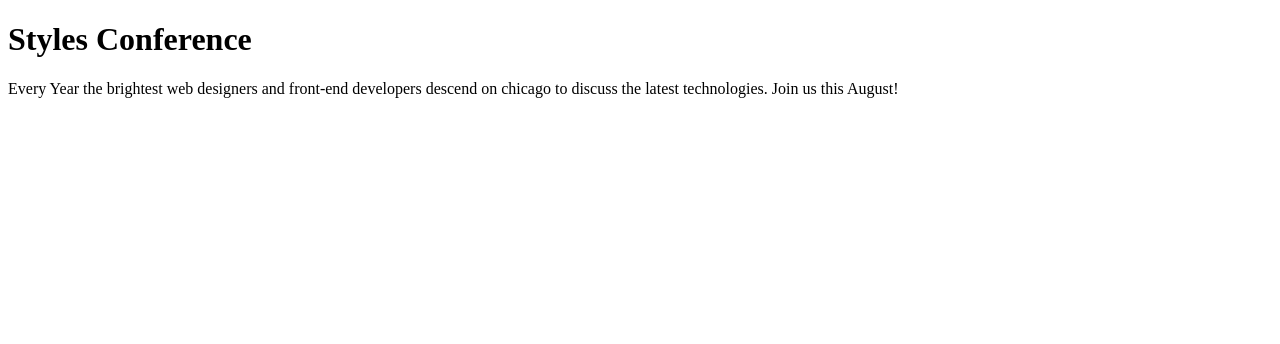
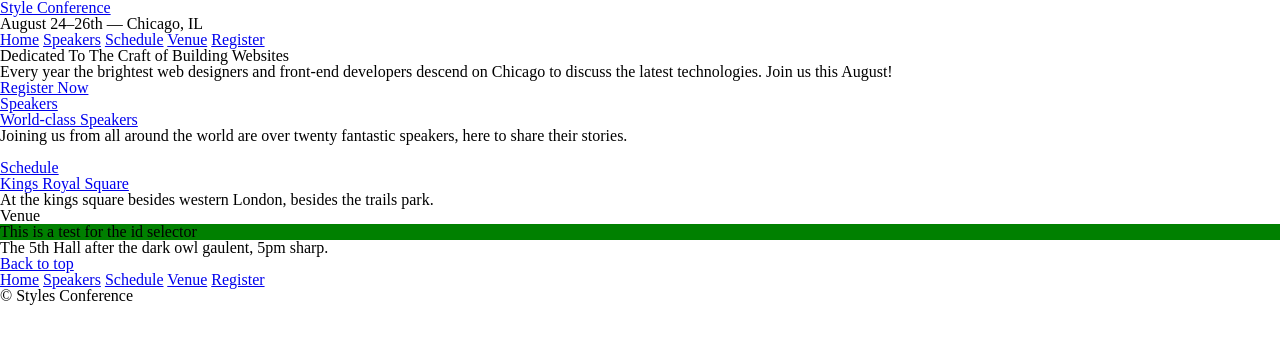
Before and after one commit to Lawsonredeye/Side_Project, a plain HTML site: page html/styles-conference/index.html in a window 1280 px wide. Drawn offline with Linux system fonts and the light colour scheme.

Commit message:
testing how to move through pages

```diff
--- /dev/null
+++ b/html/styles-conference/assets/stylesheets/main.css
@@ -0,0 +1,138 @@
+/* http://meyerweb.com/eric/tools/css/reset/
+   v2.0 | 20110126
+   License: none (public domain)
+*/
+
+html,
+body,
+div,
+span,
+applet,
+object,
+iframe,
+h1,
+h2,
+h3,
+h4,
+h5,
+h6,
+p,
+blockquote,
+pre,
+a,
+abbr,
+acronym,
+address,
+big,
+cite,
+code,
+del,
+dfn,
+em,
+img,
+ins,
+kbd,
+q,
+s,
+samp,
+small,
+strike,
+strong,
+sub,
+sup,
+tt,
+var,
+b,
+u,
+i,
+center,
+dl,
+dt,
+dd,
+ol,
+ul,
+li,
+fieldset,
+form,
+label,
+legend,
+table,
+caption,
+tbody,
+tfoot,
+thead,
+tr,
+th,
+td,
+article,
+aside,
+canvas,
+details,
+embed,
+figure,
+figcaption,
+footer,
+header,
+hgroup,
+menu,
+nav,
+output,
+ruby,
+section,
+summary,
+time,
+mark,
+audio,
+video {
+    margin: 0;
+    padding: 0;
+    border: 0;
+    font-size: 100%;
+    font: inherit;
+    vertical-align: baseline;
+}
+
+/* HTML5 display-role reset for older browsers */
+article,
+aside,
+details,
+figcaption,
+figure,
+footer,
+header,
+hgroup,
+menu,
+nav,
+section {
+    display: block;
+}
+
+body {
+    line-height: 1;
+}
+
+ol,
+ul {
+    list-style: none;
+}
+
+blockquote,
+q {
+    quotes: none;
+}
+
+blockquote:before,
+blockquote:after,
+q:before,
+q:after {
+    content: '';
+    content: none;
+}
+
+table {
+    border-collapse: collapse;
+    border-spacing: 0;
+}
+#food {
+    background: green;
+}
--- a/html/styles-conference/index.html
+++ b/html/styles-conference/index.html
@@ -4,12 +4,62 @@
 <head>
     <meta charset="utf-8">
     <title>Styles Conference</title>
+    <!-- Linking to a Style sheet -->
+    <link rel="stylesheet" href="assets/stylesheets/main.css">
 </head>
-
-<body>
-    <h1>Styles Conference</h1>
-    <p>Every Year the brightest web designers and front-end developers descend on chicago to discuss the latest
+<header>
+    <h1>
+        <a href="index.html">Style Conference</a>
+    </h1>
+    <h3>August 24&ndash;26th &mdash; Chicago, IL</h3>
+    <nav>
+        <a href="index.html">Home</a>
+        <a href="speakers.html">Speakers</a>
+        <a href="schedule.html">Schedule</a>
+        <a href="venue.html">Venue</a>
+        <a href="register.html">Register</a>
+    </nav>
+</header>
+<section>
+    <h2>Dedicated To The Craft of Building Websites</h2>
+    <p>Every year the brightest web designers and front-end developers descend on Chicago to discuss the latest
         technologies. Join us this August!</p>
-</body>
+    <a href="register.html">Register Now</a>
+</section>
+<section>
+    <section>
+        <a href="speakers.html">
+            <h5>Speakers</h5>
+            <h3>World-class Speakers</h3>
+        </a>
+        <p>Joining us from all around the world are over twenty fantastic speakers, here to share their stories.</p>
+        <br>
+        <section>
+            <a href="schedule.html">
+                <h5>Schedule</h5>
+                <h3>Kings Royal Square</h3>
+            </a>
+            <P>At the kings square besides western London, besides the trails park.</P>
+        </section>
+        <section>
+            <h5>Venue</h5>
+            <p id="food"> This is a test for the id selector</p>
+            <p>The 5th Hall after the dark owl gaulent, 5pm sharp.</p>
+        </section>
+    </section>
+    <!-- Link to top of the page -->
+    <a href="#top">Back to top</a>
+</section>
+<!-- Creating Footer -->
+<footer>
+    <nav>
+        <a href="index.html">Home</a>
+        <a href="speakers.html">Speakers</a>
+        <a href="schedule.html">Schedule</a>
+        <a href="venue.html">Venue</a>
+        <a href="register.html">Register</a>
+    </nav>
+    <small>&copy; Styles Conference</small>
+</footer>
 
 </html>
```
Also changed, not shown: html/register.html (added), html/schedule.html (added), html/speakers.html (added), html/venue.html (added).
